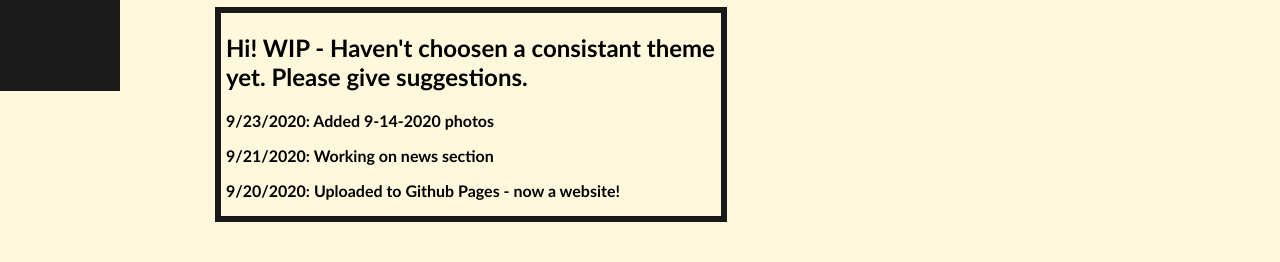
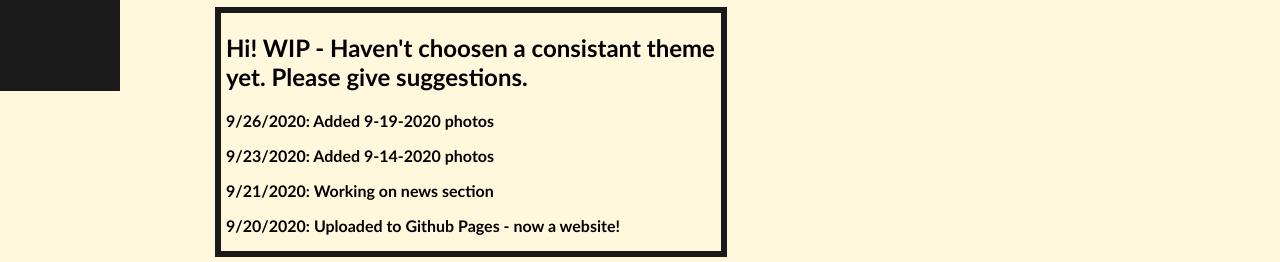
Before and after one commit to Leaf-Forest/Leaf-Forest.github.io, a plain HTML site: page index.html in a window 1280 px wide. Shown: the part 729-991 px from the top of the page. Before the commit the page ends 956 px from the top, so only its background shows below. Drawn offline with Linux system fonts and the light colour scheme.

Commit message:
Update index.html

```diff
--- a/index.html
+++ b/index.html
@@ -42,6 +42,7 @@
 				<div class="news-container">
 					<div class="news-text">
 						<h2><b>Hi! WIP - Haven't choosen a consistant theme yet. Please give suggestions.</h2></p>
+						<p>9/26/2020:  Added 9-19-2020 photos</p>
 						<p>9/23/2020:  Added 9-14-2020 photos</p>
 						<p>9/21/2020:  Working on news section</p>
 						<p>9/20/2020:  Uploaded to Github Pages - now a website!</p>
```
